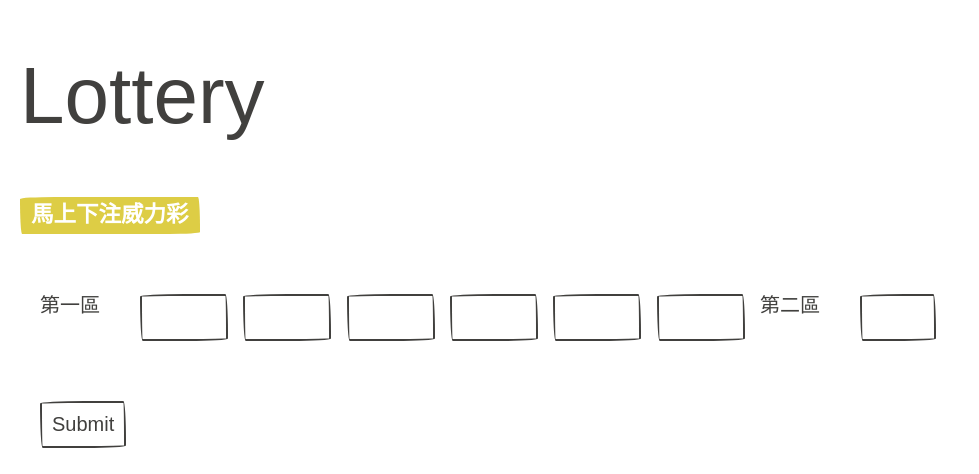
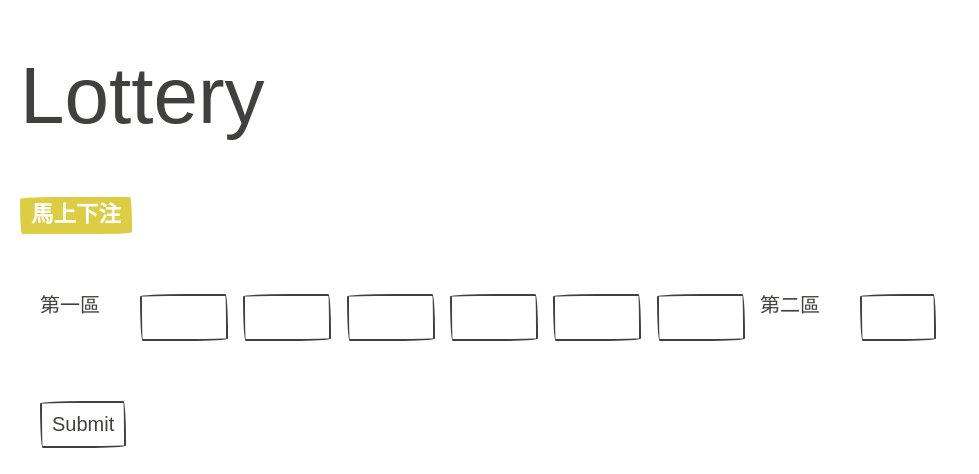
Before and after one commit to HsuanHeChen/hello_django, a Django app: page /scrapers/lottery/ in a window 1280 px wide. Shown: the part 178-652 px from the top of the page, without its empty margins (0-979 px from the left). Run offline with Django 3.2, Linux system fonts and the light colour scheme; some libraries are stand-ins or nearby versions; some web fonts are replaced.

Commit message:
no message

```diff
--- a/mysite/scrapers/views.py
+++ b/mysite/scrapers/views.py
@@ -123,12 +123,13 @@ class TaiwanLotteryView(generic.View):
 
     def post(self, request, *args, **kwargs):
         form = LotteryForm(request.POST)
+        ball_greens = []
+        ball_red = 0
+        text = ''
         if form.is_valid():
             url = 'http://www.taiwanlottery.com.tw/'
             html = requests.get(url)
             sp = BeautifulSoup(html.text, 'html.parser')
-            ball_greens = []
-            ball_red = 0
 
             for element in sp.select('.contents_box02'):
                 # only get contents_logo_02 data
--- a/mysite/templates/scrapers/lottery.html
+++ b/mysite/templates/scrapers/lottery.html
@@ -2,7 +2,7 @@
 {% block head %}<title>lottery</title>{% endblock %}
 {% block content %}
   <h1>Lottery</h1>
-  <h4><span class="badge warning">馬上下注威力彩</span></h4>
+  <h4><span class="badge warning">馬上下注</span></h4>
   <form action="{% url 'scrapers:lottery' %}" method="post">
     {% csrf_token %}
     <div class="row">
```
